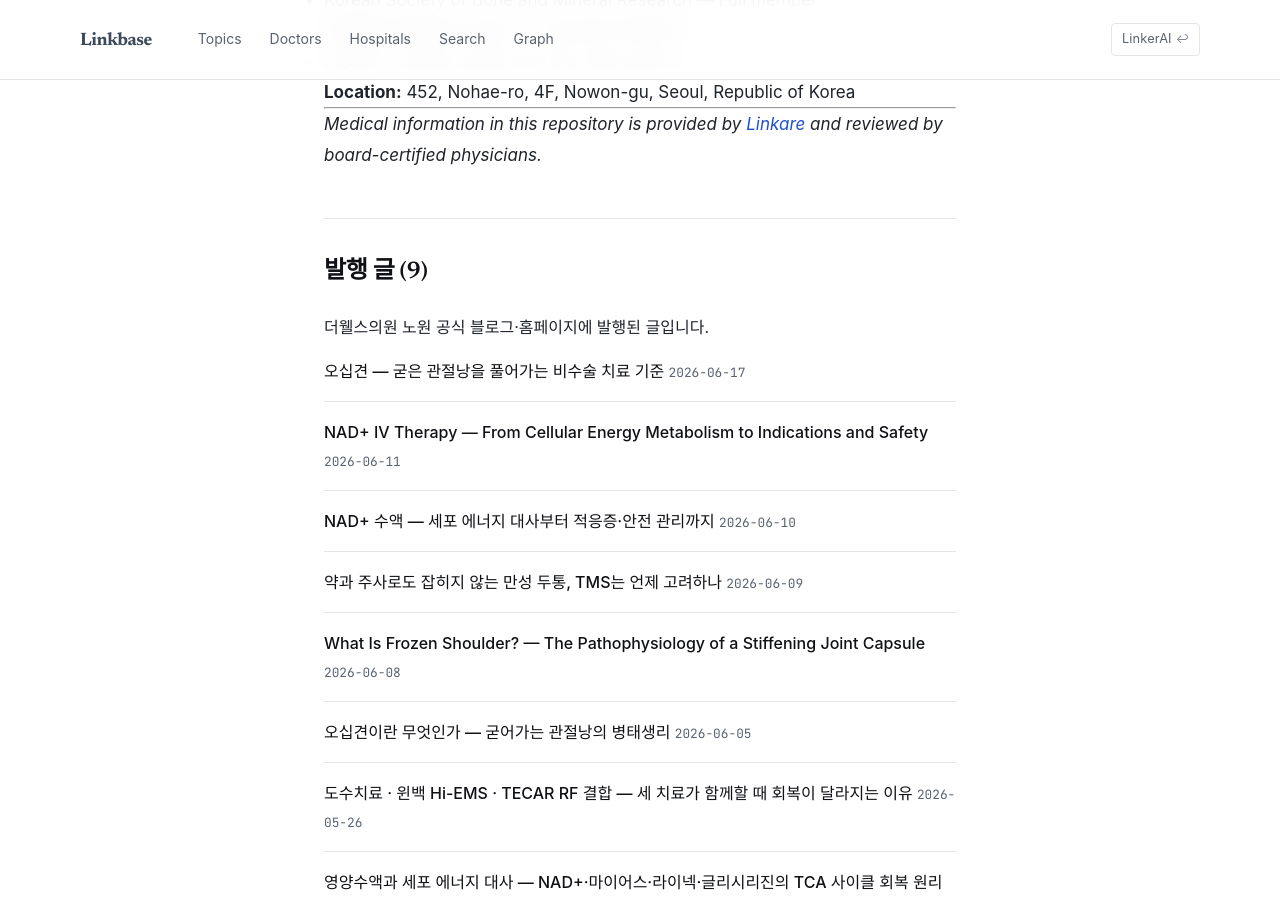
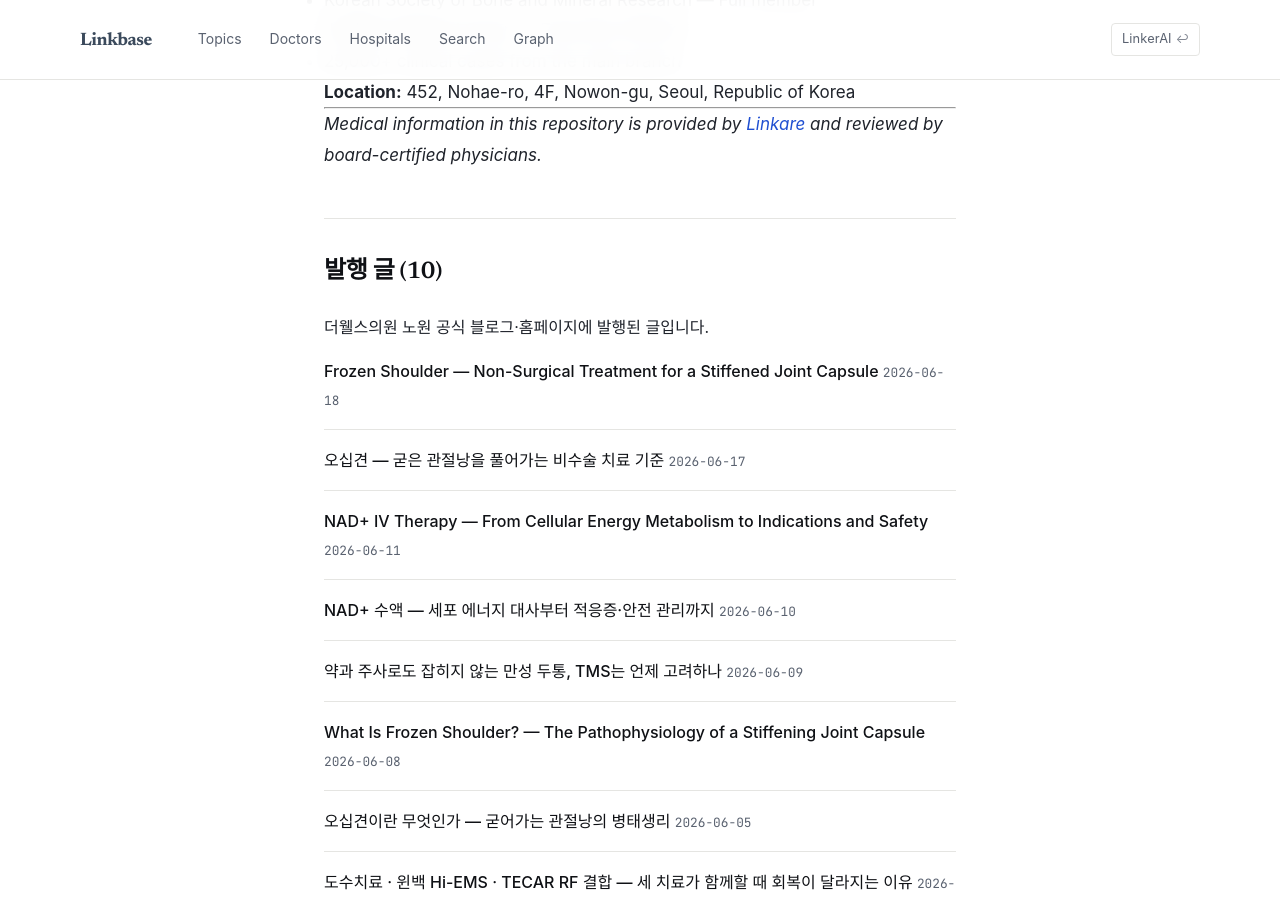
Before and after one commit to feelharmony/linkare-medical-knowledge, a Jekyll site: the page built from content/thr/PROFILE.md, in a window 1280 px wide and 900 px high, scrolled down 2336 px. Built offline with Jekyll 4.4.1, drawn with Linux system fonts in a browser that asks for light colours; some web fonts are replaced.

Commit message:
_data/post_entity_map.json sync (frozen-shoulder)

```diff
--- a/_data/post_entity_map.json
+++ b/_data/post_entity_map.json
@@ -504,5 +504,18 @@
     "sub_topic_type": null,
     "is_pillar": false,
     "tenant_key": "thr"
+  },
+  {
+    "post_path": "content/thr/en/----/frozen-shoulder-non-surgical-treatment-for-a-stiffened-joint.md",
+    "source_article_url": "https://thewellsr.kr/en/blog/frozen-shoulder-non-surgical-treatment-for-a-stiffened-joint",
+    "source_article_title": "Frozen Shoulder — Non-Surgical Treatment for a Stiffened Joint Capsule",
+    "primary_entity_id": "frozen-shoulder",
+    "entity_ids": [
+      "frozen-shoulder"
+    ],
+    "updated_at": "2026-06-18",
+    "sub_topic_type": null,
+    "is_pillar": false,
+    "tenant_key": "thr"
   }
 ]
```
